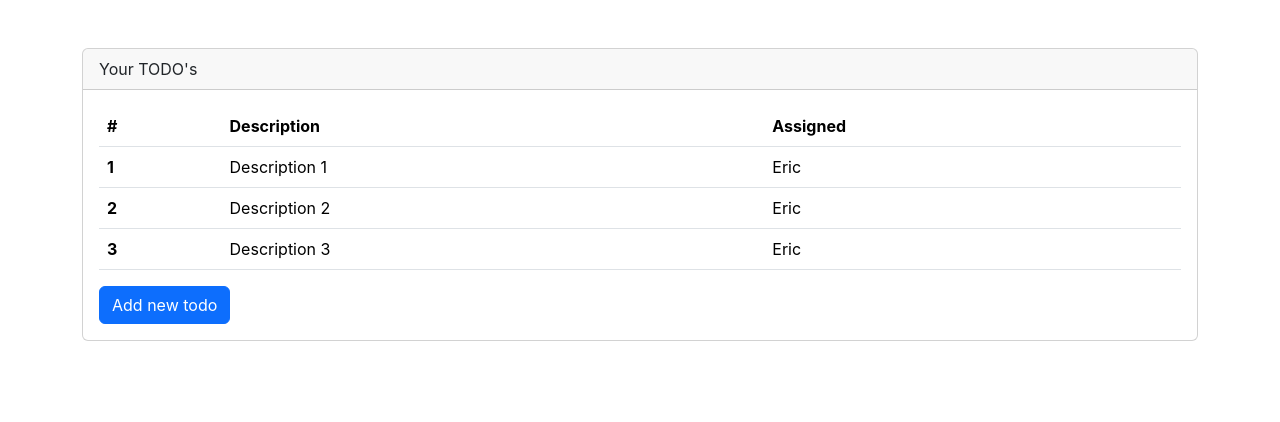
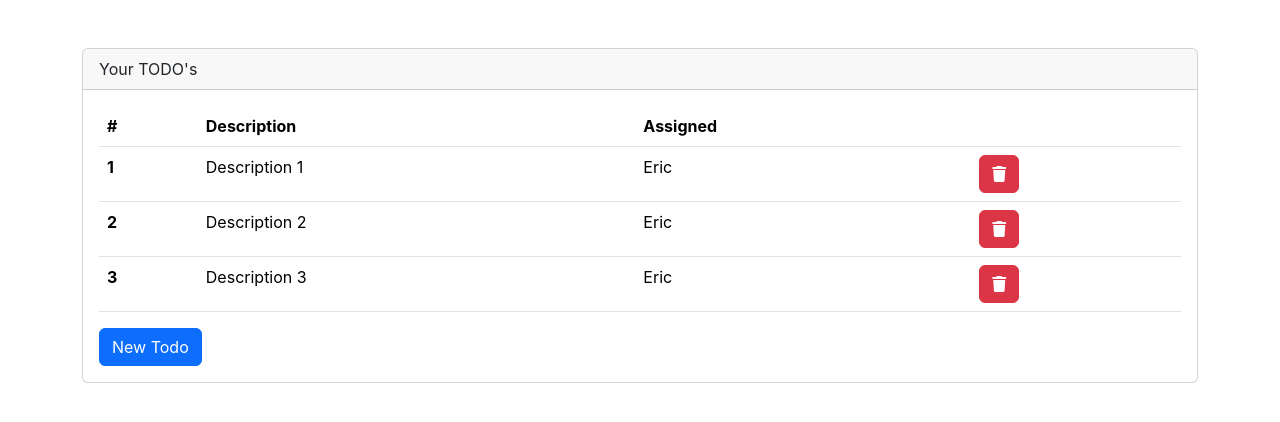
Before and after one commit to GAurav7829/react-todos, a React (Create React App) app: page / in a window 1280 px wide. Shown: the top 422 px of the page. Built offline with nearby package versions, Linux system fonts and the light colour scheme.

Commit message:
add New Todo Form

```diff
--- a/public/index.html
+++ b/public/index.html
@@ -25,6 +25,7 @@
       Learn how to configure a non-root public URL by running `npm run build`.
     -->
     <link href="https://cdn.jsdelivr.net/npm/bootstrap@5.3.3/dist/css/bootstrap.min.css" rel="stylesheet" integrity="sha384-QWTKZyjpPEjISv5WaRU9OFeRpok6YctnYmDr5pNlyT2bRjXh0JMhjY6hW+ALEwIH" crossorigin="anonymous">
+    <link rel="stylesheet" href="https://cdnjs.cloudflare.com/ajax/libs/font-awesome/6.5.2/css/all.min.css" integrity="sha512-SnH5WK+bZxgPHs44uWIX+LLJAJ9/2PkPKZ5QiAj6Ta86w+fsb2TkcmfRyVX3pBnMFcV7oQPJkl9QevSCWr3W6A==" crossorigin="anonymous" referrerpolicy="no-referrer" />
     <title>React App</title>
   </head>
   <body>
--- a/src/App.js
+++ b/src/App.js
@@ -1,8 +1,10 @@
 import React, { useState } from "react";
 import "./App.css";
 import TodoTable from "./components/TodoTable";
+import NewTodoForm from "./components/NewTodoForm";
 
 function App() {
+  const [showAddTodoForm, setShowAddTodoForm] = useState(false);
   const [todos, setTodos] = useState([
     {
       rowNumber: 1,
@@ -21,15 +23,26 @@ function App() {
     },
   ]);
 
-  const addTodo = () => {
+  const addTodo = (description, assigned) => {
+    let rowNumber = 0;
     if (todos.length > 0) {
-      const newTodo = {
-        rowNumber: todos.length + 1,
-        rowDescription: "New Description",
-        rowAssigned: "User 3",
-      };
-      setTodos(todos=>[...todos, newTodo]);
+      rowNumber = todos[todos.length - 1].rowNumber + 1;
+    } else {
+      rowNumber = 1;
     }
+    const newTodo = {
+      rowNumber: rowNumber,
+      rowDescription: description,
+      rowAssigned: assigned,
+    };
+    setTodos((todos) => [...todos, newTodo]);
+  };
+
+  const deleteTodo = (deleteRowNumber) => {
+    let filetered = todos.filter(function (value) {
+      return value.rowNumber !== deleteRowNumber;
+    });
+    setTodos(filetered);
   };
 
   return (
@@ -38,10 +51,14 @@ function App() {
       <div className="card">
         <div className="card-header">Your TODO's</div>
         <div className="card-body">
-          <TodoTable todos={todos} />
-          <button className="btn btn-primary" onClick={addTodo}>
-            Add new todo
+          <TodoTable todos={todos} deleteTodo={deleteTodo} />
+          <button
+            className="btn btn-primary"
+            onClick={() => setShowAddTodoForm(!showAddTodoForm)}
+          >
+            {showAddTodoForm ? "Close New Todo" : "New Todo"}
           </button>
+          {showAddTodoForm && <NewTodoForm addTodo={addTodo} />}
         </div>
       </div>
     </div>
--- /dev/null
+++ b/src/components/NewTodoForm.js
@@ -0,0 +1,60 @@
+import React, { useState } from "react";
+
+function NewTodoForm(props) {
+  const [description, setDescription] = useState("");
+  const [assigned, setAssigned] = useState("");
+
+  //   const descriptionChanged = (event) => {
+  //     console.log("Description", event.target.value);
+  //     setDescription(event.target.value);
+  //   };
+  const assignedChanged = (event) => {
+    // console.log("Assigned", event.target.value);
+    setAssigned(event.target.value);
+  };
+
+  const submitTodo = () => {
+    if (description != "" && assigned != "") {
+      props.addTodo(description, assigned);
+      setDescription('');
+      setAssigned('');
+    }
+  };
+  return (
+    <>
+      <div className="mt-5">
+        <form>
+          <div className="mb-3">
+            <label className="form-label">Assigned</label>
+            <input
+              type="text"
+              className="form-control"
+              required
+              onChange={assignedChanged}
+              value={assigned}
+            ></input>
+          </div>
+          <div className="mb-3">
+            <label className="form-label">Description</label>
+            <textarea
+              className="form-control"
+              rows={3}
+              required
+              onChange={(e) => setDescription(e.target.value)}
+              value={description}
+            ></textarea>
+          </div>
+          <button
+            type="button"
+            className="btn btn-primary mt-3"
+            onClick={submitTodo}
+          >
+            Add Todo
+          </button>
+        </form>
+      </div>
+    </>
+  );
+}
+
+export default NewTodoForm;
--- a/src/components/TodoRowItem.js
+++ b/src/components/TodoRowItem.js
@@ -5,9 +5,17 @@ function TodoRowItem(props) {
   return (
     <>
       <tr>
-        <th scope="col">{rowNumber}</th>
+        <th scope="row">{rowNumber}</th>
         <td>{rowDescription}</td>
         <td>{rowAssigned}</td>
+        <td>
+          <button
+            className="btn btn-danger"
+            onClick={() => props.deleteTodo(rowNumber)}
+          >
+            <i class="fa-solid fa-trash"></i>
+          </button>
+        </td>
       </tr>
     </>
   );
--- a/src/components/TodoTable.js
+++ b/src/components/TodoTable.js
@@ -9,14 +9,17 @@ function TodoTable(props) {
             <th scope="col">#</th>
             <th scope="col">Description</th>
             <th scope="col">Assigned</th>
+            <th scope="col"></th>
           </tr>
         </thead>
         <tbody>
           {props.todos.map((todo) => (
             <TodoRowItem
+              key={todo.rowNumber}
               rowNumber={todo.rowNumber}
               rowDescription={todo.rowDescription}
               rowAssigned={todo.rowAssigned}
+              deleteTodo={props.deleteTodo}
             />
           ))}
         </tbody>
```
